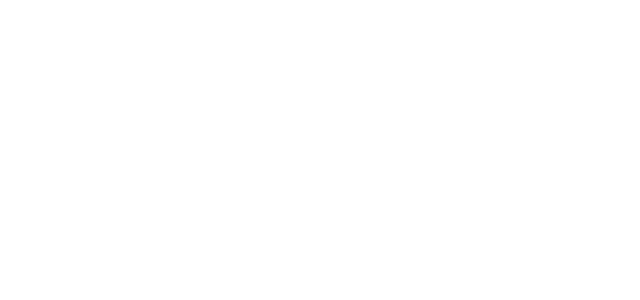
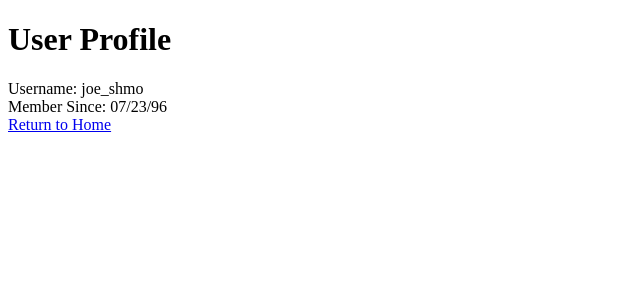
Before and after one commit to GHuang27/assignment4restore, a React (Create React App) app in the folder bank-of-react/: page /userProfile in a window 1280 px wide. Shown: the top 300 px of the page, without its empty margins (0-640 px from the left). Built offline with nearby package versions, Linux system fonts and the light colour scheme.

Commit message:
linking to routes

```diff
--- a/bank-of-react/src/App.js
+++ b/bank-of-react/src/App.js
@@ -1,24 +1,33 @@
 import React, {Component} from 'react';
 import {BrowserRouter as Router, Switch, Route} from 'react-router-dom';
 import Home from './components/Home';
+import UserProfile from './components/UserProfile';
 
 class App extends Component {
   constructor() {
     super();
 
     this.state = {
-      accountBalance: 14568.27
+      accountBalance: 14568.27,
+      currentUser: {
+        userName: 'joe_shmo',
+        memberSince: '07/23/96',
+      }
     }
   }
 
   render () {
     const HomeComponent = () => (<Home accountBalance={this.state.accountBalance}/>);
+    const UserProfileComponent = () => (
+      <UserProfile userName={this.state.currentUser.userName} memberSince={this.state.currentUser.memberSince} />
+    );
 
     return (
       <Router>
-        <Switch>
+        <div>
           <Route exact path="/" render={HomeComponent}/>
-        </Switch>
+          <Route exact path="/userProfile" render={UserProfileComponent}/>
+        </div>
       </Router>
     );
   }
--- a/bank-of-react/src/components/Home.js
+++ b/bank-of-react/src/components/Home.js
@@ -2,6 +2,7 @@
 
 import React, { Component } from 'react';
 import AccountBalance from './AccountBalance';
+import {Link} from 'react-router-dom';
 
 class Home extends Component {
     render() {
@@ -10,6 +11,8 @@
                 <img src="https://letstalkpayments.com/wp-content/uploads/2016/04/Bank.png" alt="bank"/>
                 <h1>Bank of React</h1>
 
+                <Link to="/userProfile">User Profile</Link>
+
                 <AccountBalance accountBalance={this.props.accountBalance}/>
             </div>
         );
--- /dev/null
+++ b/bank-of-react/src/components/UserProfile.js
@@ -0,0 +1,19 @@
+// src/components/UserProfile.js
+
+import React, {Component} from 'react';
+import {Link} from 'react-router-dom';
+
+class UserProfile extends Component {
+    render() {
+        return (
+            <div>
+                <h1>User Profile</h1>
+                <div>Username: {this.props.userName}</div>
+                <div>Member Since: {this.props.memberSince}</div>
+                <Link to="/">Return to Home</Link>
+            </div>
+        );
+    }
+}
+
+export default UserProfile;
```
